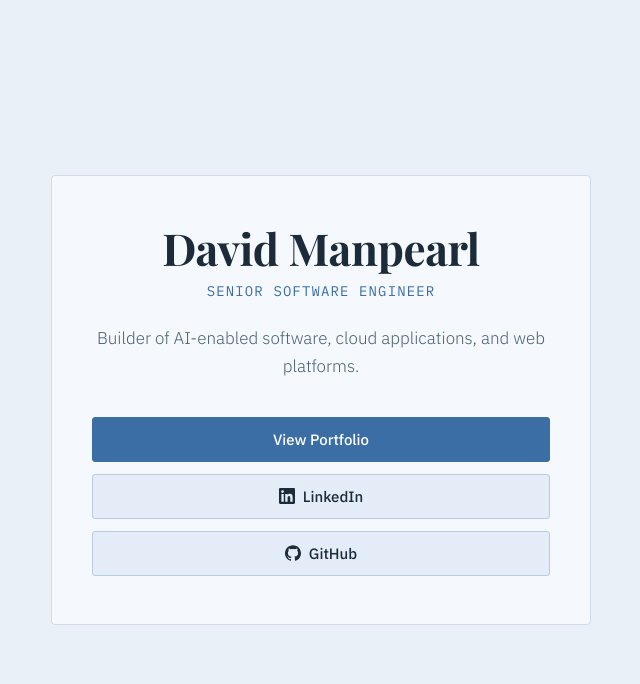
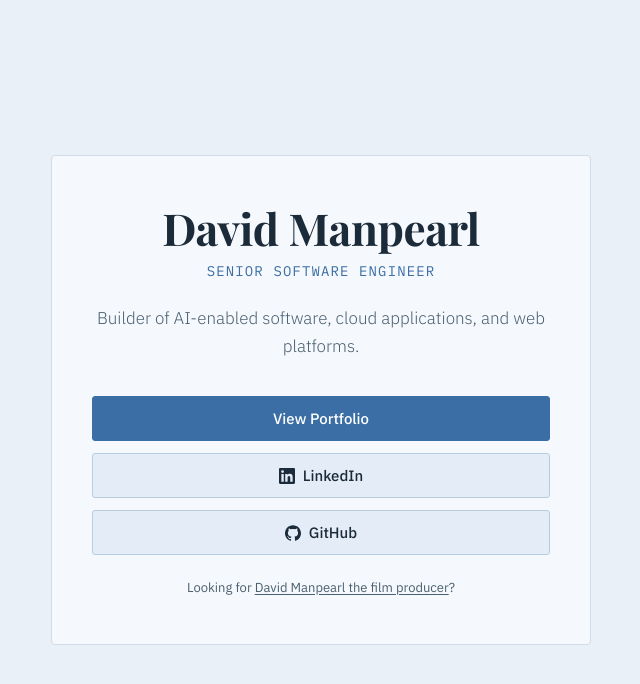
Before and after one commit to dmanpearl/manpearl-website, a plain HTML site: page index.html in a window 1280 px wide. Shown: the whole page, without its empty margins (319-959 px from the left). Drawn offline with nearby package versions, Linux system fonts and the light colour scheme.

Commit message:
feat(content): add disambiguation link for David Manpearl film producer

```diff
--- a/index.html
+++ b/index.html
@@ -69,6 +69,15 @@
             GitHub
           </a>
         </nav>
+        <footer class="disambiguation">
+          Looking for
+          <a
+            href="https://www.imdb.com/name/nm1818404"
+            target="_blank"
+            rel="noopener noreferrer"
+            >David Manpearl the film producer</a
+          >?
+        </footer>
       </section>
     </main>
   </body>
--- a/style.css
+++ b/style.css
@@ -146,6 +146,24 @@ body {
   flex-shrink: 0;
 }
 
+/* Disambiguation footer */
+.disambiguation {
+  margin-top: 1.5rem;
+  font-size: 0.8125rem;
+  color: var(--text-secondary);
+  text-align: center;
+}
+
+.disambiguation a {
+  color: var(--text-secondary);
+  text-decoration: underline;
+  text-underline-offset: 2px;
+}
+
+.disambiguation a:hover {
+  color: var(--text-primary);
+}
+
 /* Mobile */
 @media (max-width: 520px) {
   .shell {
```
